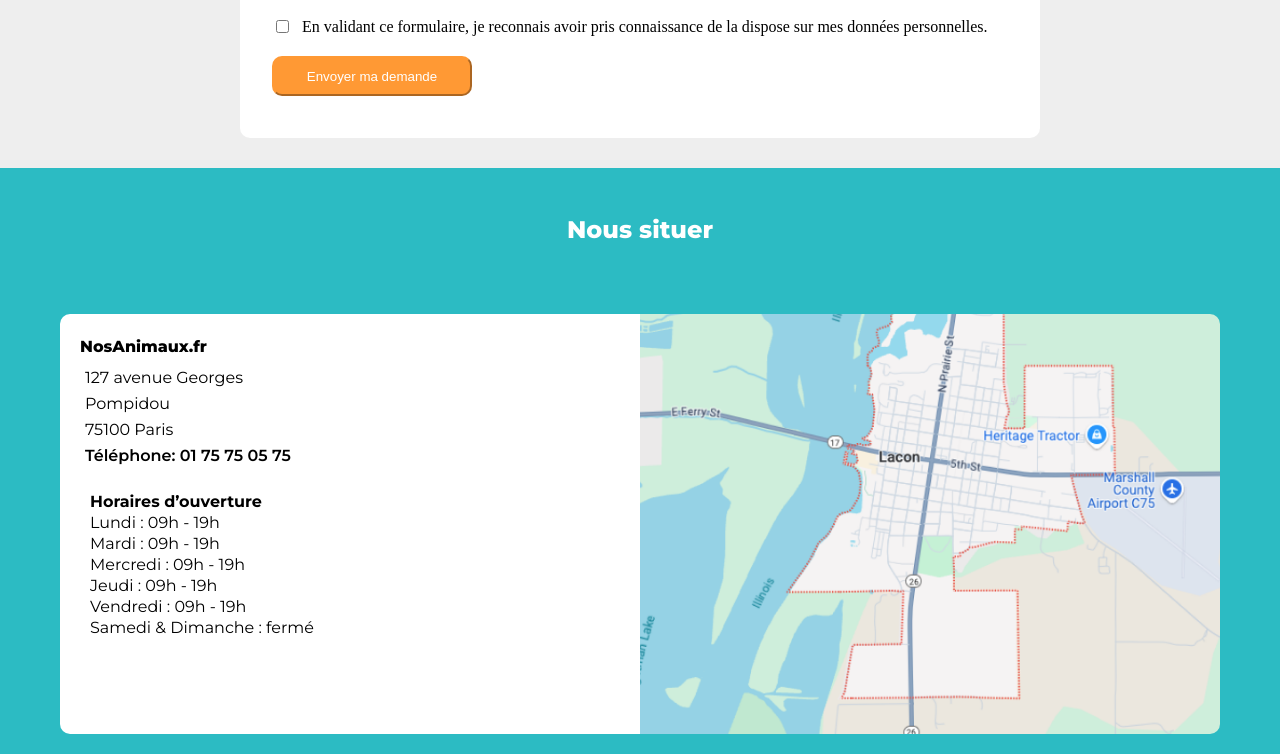
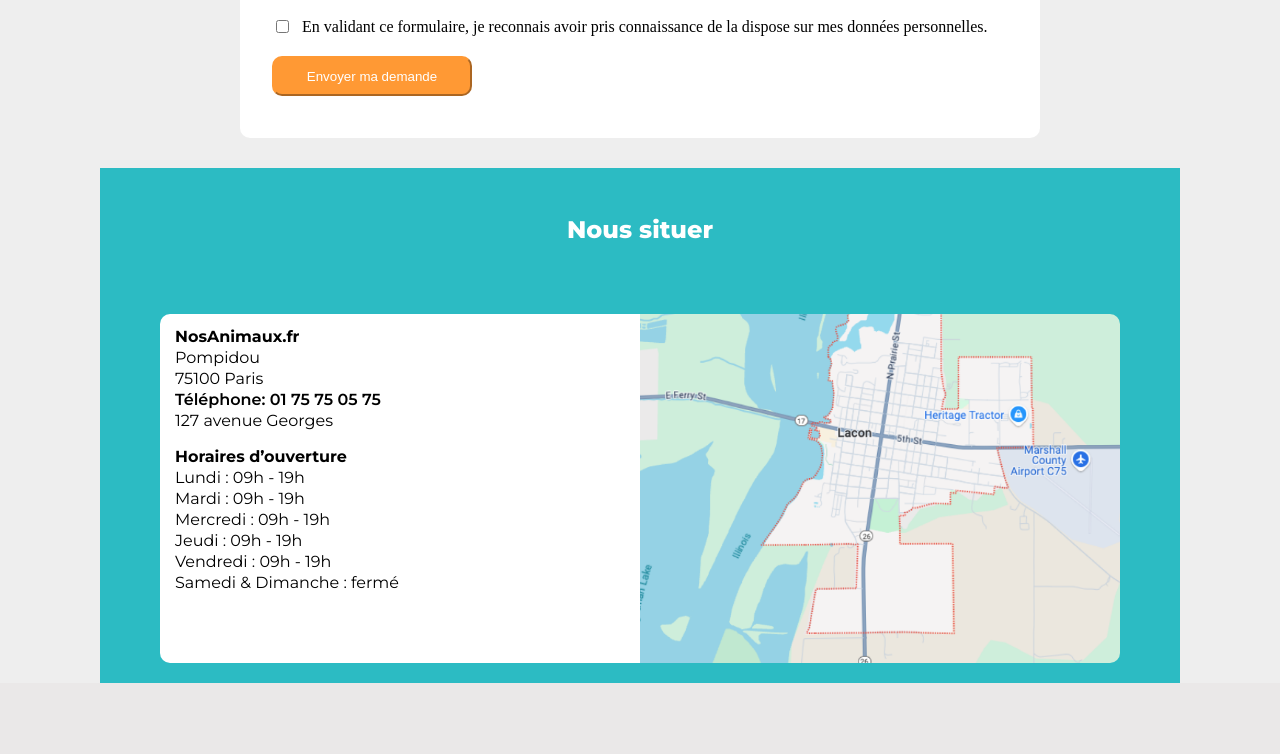
Before and after one commit to NunoLVM/ecureilroux, a plain HTML site: page contact.html in a window 1280 px wide. Shown: the part 1111-1865 px from the top of the page. After the commit the page ends 1794 px from the top, so only its background shows below. Drawn offline with Linux system fonts and the light colour scheme.

Commit message:
recup nuno

```diff
--- a/contact.html
+++ b/contact.html
@@ -13,6 +13,8 @@
       rel="stylesheet" />
     <script src="script.js" defer></script>
   </head>
+
+
   <body>
     <header class="site-header">
       <div class="site-header-logo">
@@ -32,17 +34,20 @@
         </svg>
       </div>
       <nav class="navigation">
+
         <ul class="navigation-header">
-          <li>ACCUEIL</li>
-          <li>FICHES ANIMAUX</li>
-          <li>QUIZZ</li>
-          <li id="menu">MENU</li>
+          <li><a href="index.html">ACCUEIL</a></li>
+          <li><a href="fiches-animaux.html">FICHES ANIMAUX</a></li>
+          <li><a href="quizz.html">QUIZZ</a></li>
+
           <li id="contact">
             <a href="contact.html" title="Contact">CONTACT</a>
           </li>
+           </ul>
+           <label id="menu">MENU</label>
 
-        </ul>
       </nav>
+
     </header>
     <div class="container">
       <div class="breadcrumb">
@@ -123,10 +128,10 @@
             <button type="submit" id="button-contact"> Envoyer ma demande</button>
           </div>
         </form>
-
+      </div>
         </fieldset>
       </section>
-    </div>
+
 
 
     <section>
@@ -137,12 +142,13 @@
 
             <div class="adress-contact">
               <div class="adress-contact__adress">
-                <h3>NosAnimaux.fr</h3>
-                <span>127 avenue Georges </span>
-                <span>Pompidou </span>
-                <span>75100 Paris</span>
-                <span id="tel-box-contact">Téléphone: 01 75 75 05 75</span>
-
+                <dl>
+                <dt>NosAnimaux.fr</dt>
+                <dl>Pompidou </dl>
+                <dl>75100 Paris</dl>
+                <dl id="tel-box-contact">Téléphone: 01 75 75 05 75</dl>
+                <dl>127 avenue Georges </dl>
+              </dl>
 
               </div>
               <div class="adress-contact__tel">
--- a/dist/css/contact.css
+++ b/dist/css/contact.css
@@ -24,13 +24,11 @@ body {
   }
 
 }
-.adress-contact__adress {
-  display: flex;
-  flex-direction: column;
-  padding: 5px;
+.adress-contact__adress dl dt {
+  font-weight: bold;
 }
-.adress-contact__adress span {
-  padding: 5px;
+.adress-contact__adress dl {
+  margin-top: 5px;
 }
 .adress-contact__tel dl dt {
   font-weight: bold;
@@ -43,16 +41,11 @@ body {
 .adress-contact__tel {
   display: flex;
   flex-direction: column;
-  padding: 15px;
+  padding-top: 15px;
   height: 50%;
 }
 
-.adress-contact h3 {
-  font-weight: var(--font-weight-xl);
-  font-family: var(--font-family-title);
-  padding-top: 10px;
-  padding-bottom: 10px;
-}
+
 
 #tel-box-contact {
   font-weight: var(--font-line-weight);
--- a/dist/css/header.css
+++ b/dist/css/header.css
@@ -22,10 +22,12 @@
 
   }
   @media (width< 760px){
-    font-size: 16px;
+
     overflow:hidden;
   }
 }
+
+
 
 /* tous les éléments sauf le premier */
 .navigation li:not(:first-of-type) {
@@ -69,7 +71,7 @@
     margin-left:auto ;
     margin-right: 20px;
   }
-}
+  }
 
 .site-header-logo {
   color: var(--color-white);
```
